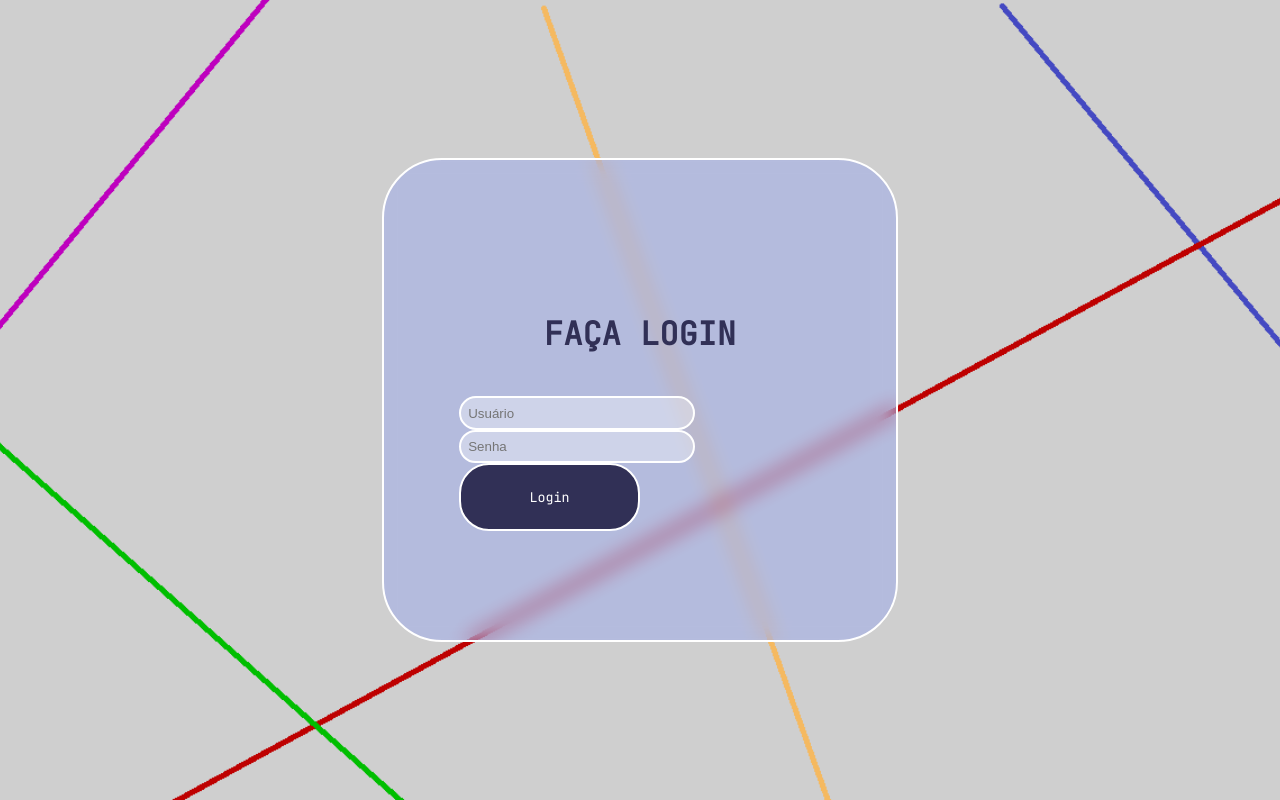
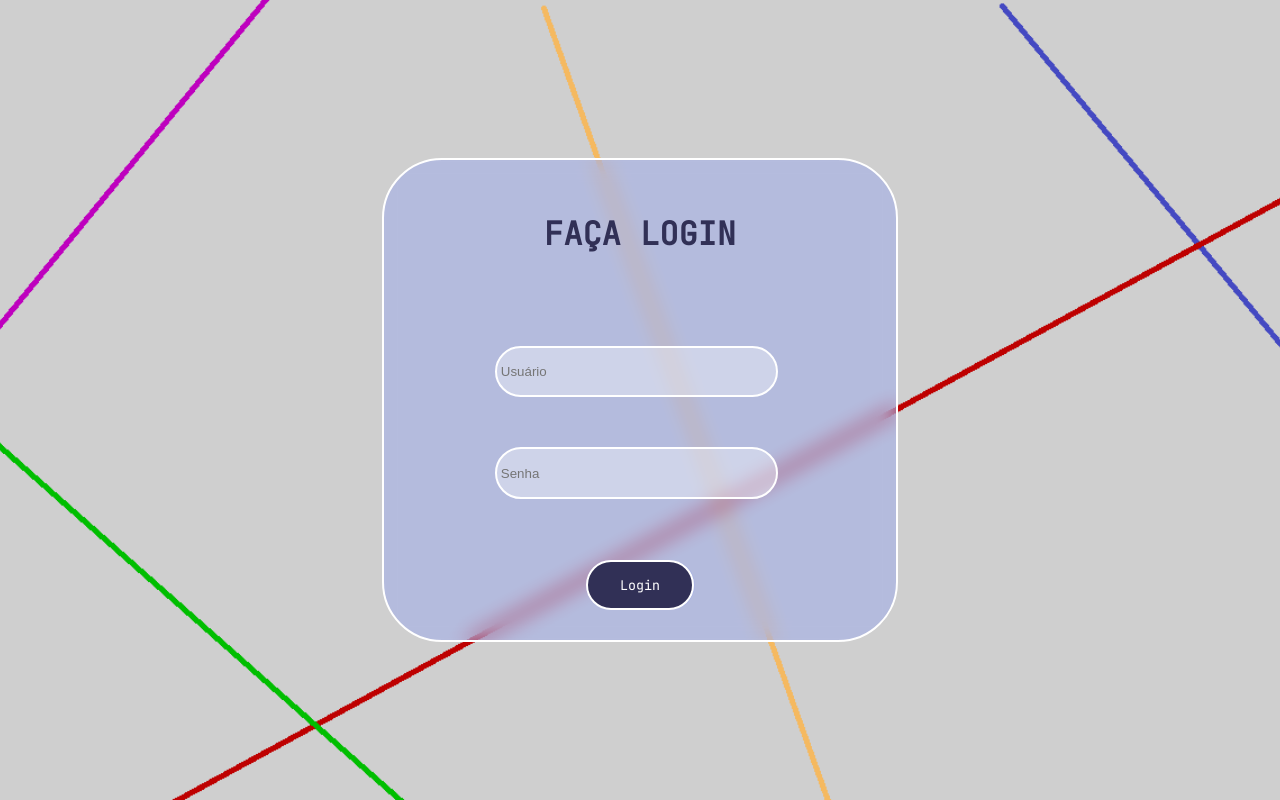
Before and after one commit to BananaaScript/SGA-Front, a React (Create React App) app in the folder sga/: page / in a window 1280 px wide. Built offline with nearby package versions, Linux system fonts and the light colour scheme.

Commit message:
Arrumei css da tela de login

```diff
--- a/sga/src/componentes/Pages/Login/LoginInicio.css
+++ b/sga/src/componentes/Pages/Login/LoginInicio.css
@@ -29,22 +29,39 @@
   justify-content: center;
 }
 
-.Login input {
-  padding: 2%;
-  border-radius: 30px;
-  border: 2px solid rgb(255, 255, 255);
-  background-color: rgba(255, 255, 255, 0.35);
-  color: #313056;
-  width: 60%;
+.inputsenha input {
+    padding: 2%;
+    border-radius: 30px;
+    height: 40px;
+    border: 2px solid rgb(255, 255, 255);
+    background-color: rgba(255, 255, 255, 0.35);
+    color: #313056;
+    width: 150%;
+    margin-top: 50px;
+    margin-left: -30%;
+}
+.inputusuario input {
+    padding: 2%;
+    border-radius: 30px;
+    height: 40px;
+    border: 2px solid rgb(255, 255, 255);
+    background-color: rgba(255, 255, 255, 0.35);
+    color: #313056;
+    width: 150%;
+    margin-top: 50px;
+    margin-left: -30%;
 }
 .Login button{
-  width: 50%;
+  width: 60%;
+  height: 50px;
   padding: 12px;
   background-color: #313056;
   border-radius: 30px;
   border: 2px solid white;
   color: white;
   cursor: pointer;
+  margin-top: 40px;
+  margin-left: 20%;
 }
 
 @media (max-width:1024px) {
--- a/sga/src/componentes/Pages/Login/inicio.tsx
+++ b/sga/src/componentes/Pages/Login/inicio.tsx
@@ -82,8 +82,12 @@ export default function Login() {
             <div className="Login">
                 <h1>FAÇA LOGIN</h1>
                 <form onSubmit={handleLogin}>
-                    <input type="text" placeholder="Usuário" value={nome} onChange={handleNomeChange} />
+                    <div className='inputusuario'>
+                        <input type="text" placeholder="Usuário" value={nome} onChange={handleNomeChange} />
+                    </div>
+                    <div className='inputsenha'>
                     <input type="password" placeholder="Senha" value={senha} onChange={handleSenhaChange} />
+                        </div>
                     <br />
                     <button type="submit" className='Login button'>Login</button>
                 </form>
```
